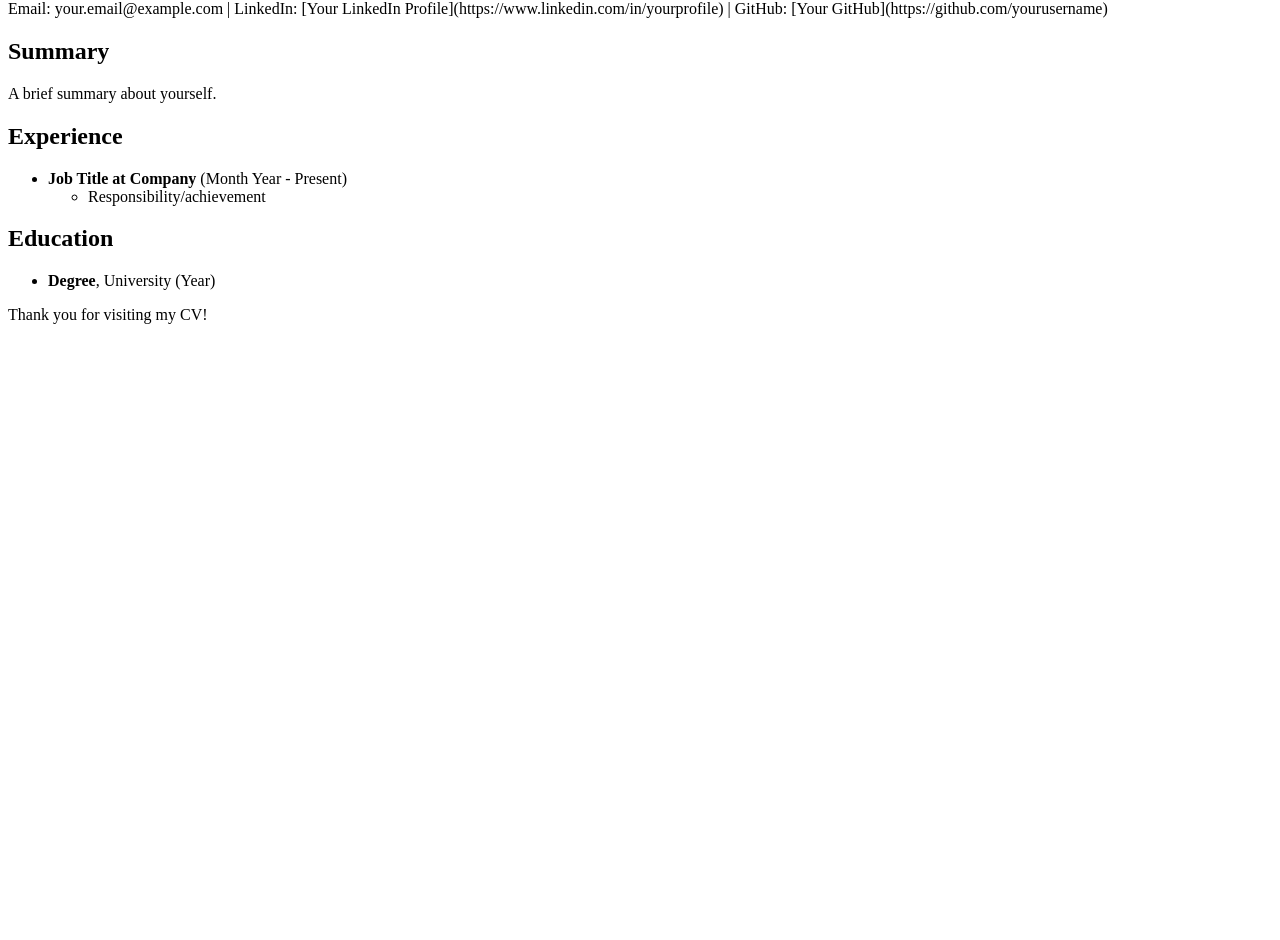
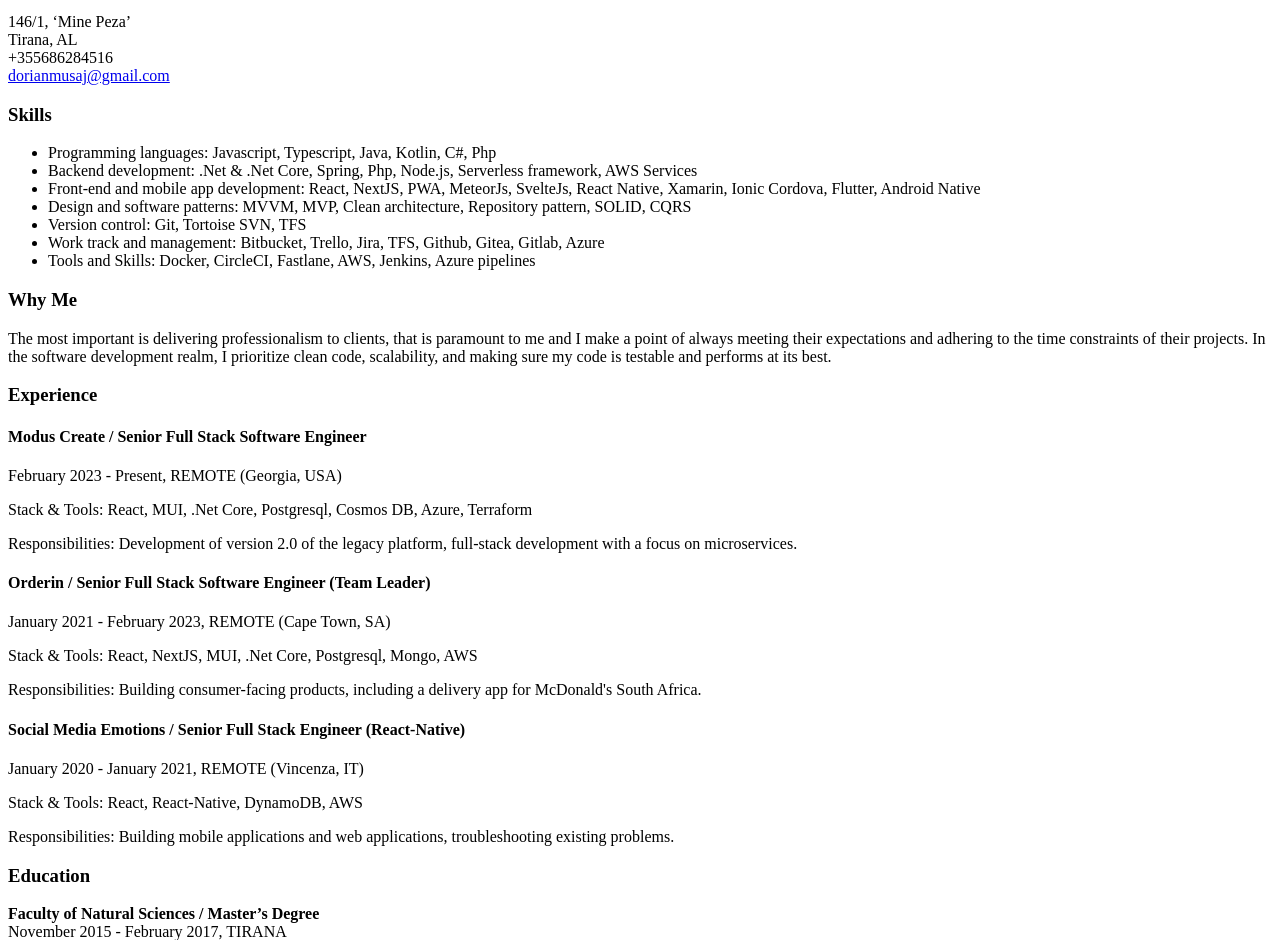
Before and after one commit to dori871992/dori871992.github.io, a plain HTML site: page index.html in a window 1280 px wide. Shown: the part 114-1054 px from the top of the page. Before the commit the page ends 800 px from the top, so only its background shows below. Drawn offline with Linux system fonts and the light colour scheme.

Commit message:
Update index.html

```diff
--- a/index.html
+++ b/index.html
@@ -3,39 +3,75 @@
 <head>
     <meta charset="UTF-8">
     <meta name="viewport" content="width=device-width, initial-scale=1.0">
-    <title>Your Name - CV</title>
-    <link rel="stylesheet" href="style.css"> <!-- Optional: Link to a CSS file for styles -->
+    <title>Dorian Musaj - CV</title>
+    <link rel="stylesheet" href="styles.css">
 </head>
 <body>
+    <div class="container">
         <header>
-        <h1>Your Name</h1>
-        <p>Your Job Title</p>
-        <p>Email: your.email@example.com | LinkedIn: [Your LinkedIn Profile](https://www.linkedin.com/in/yourprofile) | GitHub: [Your GitHub](https://github.com/yourusername)</p>
+            <h1>Dorian Musaj</h1>
+            <h2>Senior Software Engineer</h2>
+            <p>
+                146/1, ‘Mine Peza’<br>
+                Tirana, AL<br>
+                +355686284516<br>
+                <a href="mailto:dorianmusaj@gmail.com">dorianmusaj@gmail.com</a>
+            </p>
         </header>
-    <section>
-        <h2>Summary</h2>
-        <p>A brief summary about yourself.</p>
-    </section>
-    <section>
-        <h2>Experience</h2>
+
+        <section class="skills">
+            <h3>Skills</h3>
             <ul>
-            <li><strong>Job Title at Company</strong> (Month Year - Present)
-                <ul>
-                    <li>Responsibility/achievement</li>
-                </ul>
-            </li>
-            <!-- Add more jobs as needed -->
+                <li>Programming languages: Javascript, Typescript, Java, Kotlin, C#, Php</li>
+                <li>Backend development: .Net & .Net Core, Spring, Php, Node.js, Serverless framework, AWS Services</li>
+                <li>Front-end and mobile app development: React, NextJS, PWA, MeteorJs, SvelteJs, React Native, Xamarin, Ionic Cordova, Flutter, Android Native</li>
+                <li>Design and software patterns: MVVM, MVP, Clean architecture, Repository pattern, SOLID, CQRS</li>
+                <li>Version control: Git, Tortoise SVN, TFS</li>
+                <li>Work track and management: Bitbucket, Trello, Jira, TFS, Github, Gitea, Gitlab, Azure</li>
+                <li>Tools and Skills: Docker, CircleCI, Fastlane, AWS, Jenkins, Azure pipelines</li>
             </ul>
         </section>
-    <section>
-        <h2>Education</h2>
-        <ul>
-            <li><strong>Degree</strong>, University (Year)</li>
-            <!-- Add more education entries as needed -->
-        </ul>
+
+        <section class="why-me">
+            <h3>Why Me</h3>
+            <p>
+                The most important is delivering professionalism to clients, that is paramount to me and I make a point of always meeting their expectations and adhering to the time constraints of their projects. In the software development realm, I prioritize clean code, scalability, and making sure my code is testable and performs at its best.
+            </p>
         </section>
+
+        <section class="experience">
+            <h3>Experience</h3>
+            <div class="job">
+                <h4>Modus Create / Senior Full Stack Software Engineer</h4>
+                <p>February 2023 - Present, REMOTE (Georgia, USA)</p>
+                <p>Stack & Tools: React, MUI, .Net Core, Postgresql, Cosmos DB, Azure, Terraform</p>
+                <p>Responsibilities: Development of version 2.0 of the legacy platform, full-stack development with a focus on microservices.</p>
+            </div>
+            <div class="job">
+                <h4>Orderin / Senior Full Stack Software Engineer (Team Leader)</h4>
+                <p>January 2021 - February 2023, REMOTE (Cape Town, SA)</p>
+                <p>Stack & Tools: React, NextJS, MUI, .Net Core, Postgresql, Mongo, AWS</p>
+                <p>Responsibilities: Building consumer-facing products, including a delivery app for McDonald's South Africa.</p>
+            </div>
+            <div class="job">
+                <h4>Social Media Emotions / Senior Full Stack Engineer (React-Native)</h4>
+                <p>January 2020 - January 2021, REMOTE (Vincenza, IT)</p>
+                <p>Stack & Tools: React, React-Native, DynamoDB, AWS</p>
+                <p>Responsibilities: Building mobile applications and web applications, troubleshooting existing problems.</p>
+            </div>
+            <!-- Add more jobs as needed -->
+        </section>
+
+        <section class="education">
+            <h3>Education</h3>
+            <p><strong>Faculty of Natural Sciences / Master’s Degree</strong><br> November 2015 - February 2017, TIRANA</p>
+            <p><strong>Faculty of Natural Sciences / Bachelor’s Degree</strong><br> November 2010 - September 2015, TIRANA</p>
+        </section>
+
         <footer>
-        <p>Thank you for visiting my CV!</p>
+            <p><strong>Other References</strong></p>
+            <p>LinkedIn: <a href="https://www.linkedin.com/in/dorian-musaj-b41b15120/" target="_blank">https://www.linkedin.com/in/dorian-musaj-b41b15120/</a></p>
         </footer>
+    </div>
 </body>
 </html>
```
Lines whose indentation alone changed are shown as unchanged.
